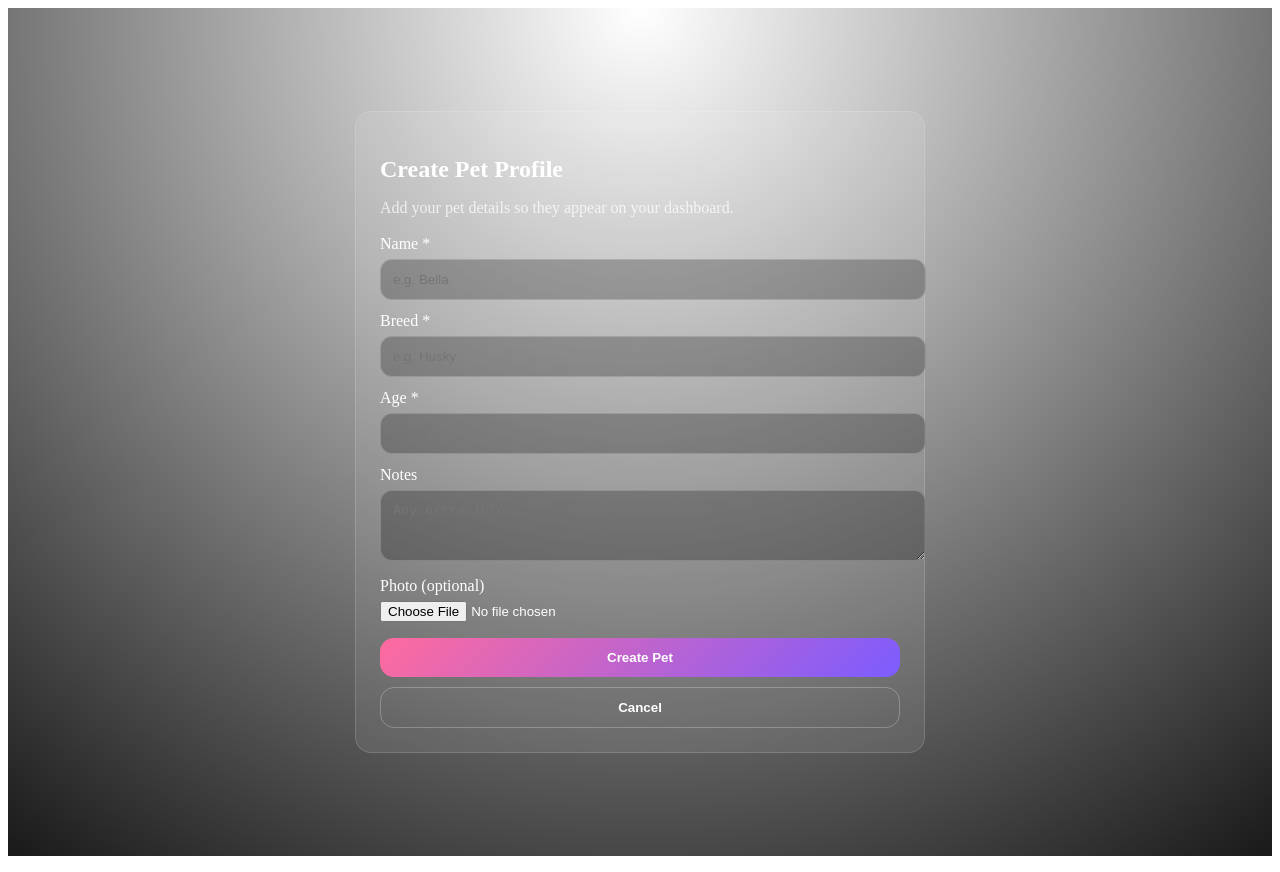
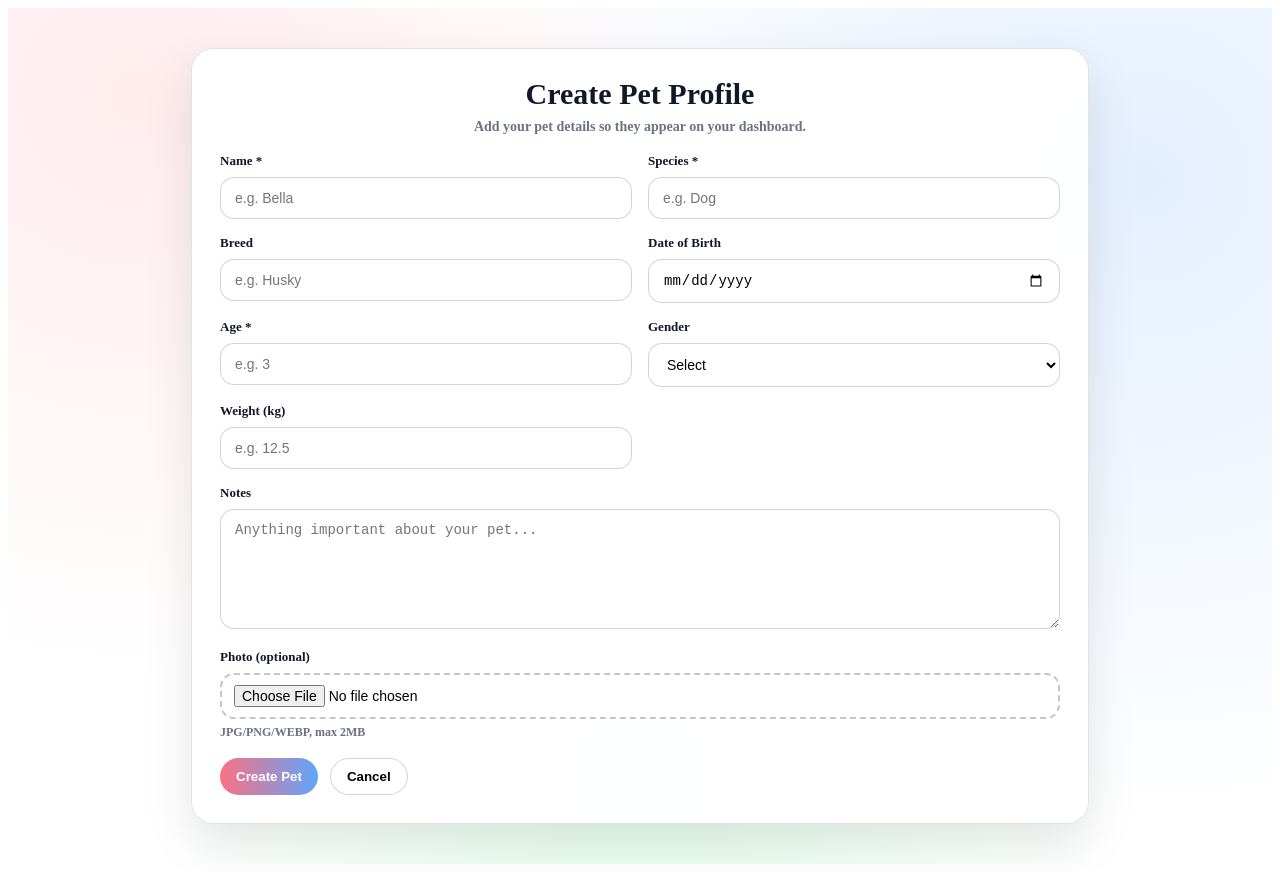
Before and after one commit to TUDublinBlanchBusinessIT/final-year-project-Jiyoungjinchoi, a React app in the folder frontend/: page /pets/create in a window 1280 px wide. Built offline with nearby package versions, Linux system fonts and the light colour scheme; sample sign-in values are in the browser's storage; the HTML template or start-up script is replaced by a standard one.

Commit message:
feat(pets): complete create pet flow with dashboard display and validation fixes

```diff
--- /dev/null
+++ b/frontend/src/pages/CreatePet.css
@@ -0,0 +1,180 @@
+/* CreatePet.css (ONLY for Create Pet page) */
+
+.pf-auth-page {
+  min-height: 100vh;
+  display: flex;
+  align-items: center;
+  justify-content: center;
+  padding: 28px 16px;
+
+  /* nice Pawfection background */
+  background:
+    radial-gradient(circle at 10% 10%, rgba(255, 228, 230, 0.7), transparent 42%),
+    radial-gradient(circle at 90% 20%, rgba(219, 234, 254, 0.75), transparent 48%),
+    radial-gradient(circle at 50% 90%, rgba(220, 252, 231, 0.75), transparent 48%);
+}
+
+.pf-auth-card {
+  width: 100%;
+  max-width: 840px;
+  background: rgba(255, 255, 255, 0.96);
+  border-radius: 22px;
+  padding: 28px;
+  border: 1px solid rgba(17, 24, 39, 0.12);
+  box-shadow: 0 18px 50px rgba(0, 0, 0, 0.10);
+}
+
+.pf-auth-title {
+  margin: 0;
+  text-align: center;
+  font-size: 30px;
+  font-weight: 900;
+  color: #111827;
+}
+
+.pf-auth-subtitle {
+  margin: 8px 0 18px;
+  text-align: center;
+  color: #6b7280;
+  font-weight: 600;
+  font-size: 14px;
+}
+
+/* --- Alerts --- */
+.pf-alert {
+  margin-top: 14px;
+  padding: 12px 14px;
+  border-radius: 14px;
+  font-weight: 800;
+  border: 1px solid transparent;
+}
+
+.pf-alert-error {
+  background: rgba(254, 226, 226, 0.95);
+  color: #991b1b;
+  border-color: rgba(220, 38, 38, 0.25);
+}
+
+.pf-alert-success {
+  background: rgba(209, 250, 229, 0.95);
+  color: #065f46;
+  border-color: rgba(16, 185, 129, 0.25);
+}
+
+/* --- Form Layout --- */
+.pf-form {
+  margin-top: 14px;
+}
+
+.pf-grid {
+  display: grid;
+  grid-template-columns: repeat(2, minmax(0, 1fr));
+  gap: 16px;
+}
+
+.pf-span-2 {
+  grid-column: span 2;
+}
+
+.pf-field {
+  min-width: 0; /* IMPORTANT: stops overflow */
+}
+
+.pf-field label {
+  display: block;
+  font-weight: 800;
+  margin-bottom: 8px;
+  color: #111827;
+  font-size: 13px;
+}
+
+.pf-field input,
+.pf-field select,
+.pf-field textarea {
+  width: 100%;
+  max-width: 100%;
+  box-sizing: border-box;
+  border-radius: 14px;
+  padding: 12px 14px;
+  font-size: 14px;
+  border: 1px solid rgba(17, 24, 39, 0.18);
+  background: rgba(255, 255, 255, 0.98);
+  outline: none;
+  transition: border-color 0.15s ease, box-shadow 0.15s ease;
+}
+
+.pf-field textarea {
+  resize: vertical;
+  min-height: 120px;
+}
+
+.pf-field input:focus,
+.pf-field select:focus,
+.pf-field textarea:focus {
+  border-color: rgba(96, 165, 250, 0.9);
+  box-shadow: 0 0 0 4px rgba(96, 165, 250, 0.18);
+}
+
+/* File input */
+.pf-file input[type="file"] {
+  padding: 10px 12px;
+  border-radius: 14px;
+  border: 2px dashed rgba(17, 24, 39, 0.25);
+  background: rgba(255, 255, 255, 0.92);
+  cursor: pointer;
+}
+
+.pf-help {
+  display: inline-block;
+  margin-top: 6px;
+  color: #6b7280;
+  font-weight: 600;
+  font-size: 12px;
+}
+
+/* Buttons */
+.pf-actions-row {
+  margin-top: 18px;
+  display: flex;
+  gap: 12px;
+  flex-wrap: wrap;
+}
+
+.pf-btn {
+  border-radius: 999px;
+  padding: 10px 16px;
+  font-weight: 800;
+  cursor: pointer;
+  border: 1px solid rgba(17, 24, 39, 0.18);
+  background: #fff;
+  transition: transform 0.12s ease, opacity 0.12s ease, box-shadow 0.12s ease;
+}
+
+.pf-btn:hover {
+  transform: translateY(-1px);
+  box-shadow: 0 10px 22px rgba(0, 0, 0, 0.06);
+}
+
+.pf-btn-primary {
+  background: linear-gradient(90deg, #fb7185, #60a5fa);
+  color: #fff;
+  border: none;
+}
+
+.pf-btn-primary:hover {
+  opacity: 0.92;
+}
+
+/* Responsive */
+@media (max-width: 720px) {
+  .pf-grid {
+    grid-template-columns: 1fr;
+  }
+  .pf-span-2 {
+    grid-column: span 1;
+  }
+  .pf-actions-row {
+    flex-direction: column;
+    align-items: stretch;
+  }
+}
--- a/frontend/src/pages/CreatePet.jsx
+++ b/frontend/src/pages/CreatePet.jsx
@@ -1,86 +1,100 @@
-import { useEffect, useState } from "react";
+import { useState } from "react";
 import { useNavigate } from "react-router-dom";
+import "./CreatePet.css";
 
 export default function CreatePet() {
   const navigate = useNavigate();
 
   const [form, setForm] = useState({
     name: "",
+    species: "",
     breed: "",
-    age: "",
+    dob: "",
+    age: "", // ✅ add age
+    gender: "",
+    weight: "",
     notes: "",
   });
 
   const [photo, setPhoto] = useState(null);
-  const [errors, setErrors] = useState({});
-  const [apiError, setApiError] = useState("");
+  const [loading, setLoading] = useState(false);
+  const [error, setError] = useState("");
   const [success, setSuccess] = useState("");
-  const [loading, setLoading] = useState(false);
 
   const token = localStorage.getItem("pawfection_token");
-
-  useEffect(() => {
-    // If not logged in, send user to login
-    if (!token) navigate("/login");
-  }, [token, navigate]);
-
-  const validate = () => {
-    const newErrors = {};
-
-    if (!form.name.trim()) newErrors.name = "Pet name is required.";
-    if (!form.breed.trim()) newErrors.breed = "Breed is required.";
-
-    if (!form.age || isNaN(form.age)) {
-      newErrors.age = "Age must be a number.";
-    } else if (Number(form.age) < 0 || Number(form.age) > 100) {
-      newErrors.age = "Age must be between 0 and 100.";
-    }
-
-    // Photo validation (optional but validated if provided)
-    if (photo) {
-      const allowedTypes = ["image/jpeg", "image/png", "image/jpg", "image/webp"];
-      const maxSize = 2 * 1024 * 1024; // 2MB
-
-      if (!allowedTypes.includes(photo.type)) {
-        newErrors.photo = "Photo must be JPG, PNG, or WEBP.";
-      }
-      if (photo.size > maxSize) {
-        newErrors.photo = "Photo must be under 2MB.";
-      }
-    }
-
-    setErrors(newErrors);
-    return Object.keys(newErrors).length === 0;
-  };
 
   const onChange = (e) => {
     setForm((prev) => ({ ...prev, [e.target.name]: e.target.value }));
   };
 
-  const onSubmit = async (e) => {
+  // ✅ calculate age from YYYY-MM-DD
+  const calcAgeFromDob = (dobStr) => {
+    if (!dobStr) return "";
+    const dob = new Date(dobStr);
+    if (Number.isNaN(dob.getTime())) return "";
+
+    const today = new Date();
+    let age = today.getFullYear() - dob.getFullYear();
+    const m = today.getMonth() - dob.getMonth();
+    if (m < 0 || (m === 0 && today.getDate() < dob.getDate())) age--;
+    return age < 0 ? "" : age;
+  };
+
+  const submit = async (e) => {
     e.preventDefault();
-    setApiError("");
+    setError("");
     setSuccess("");
 
-    if (!validate()) return;
+    if (!token) {
+      setError("You must be logged in.");
+      return;
+    }
+
+    if (!form.name.trim() || !form.species.trim()) {
+      setError("Please fill in required fields: Name and Species.");
+      return;
+    }
+
+    // ✅ If age not entered but DOB is, auto-calc age
+    const computedAge =
+      form.age !== "" ? Number(form.age) : calcAgeFromDob(form.dob);
+
+    // ✅ Backend currently requires age, so make sure we send it
+    if (computedAge === "" || Number.isNaN(Number(computedAge))) {
+      setError("Please enter Age, or select Date of Birth (so we can calculate it).");
+      return;
+    }
+
+    if (photo) {
+      const allowed = ["image/jpeg", "image/jpg", "image/png", "image/webp"];
+      if (!allowed.includes(photo.type)) {
+        setError("Photo must be JPG, PNG, or WEBP.");
+        return;
+      }
+      if (photo.size > 2 * 1024 * 1024) {
+        setError("Photo must be 2MB or less.");
+        return;
+      }
+    }
+
+    const fd = new FormData();
+    fd.append("name", form.name);
+    fd.append("species", form.species);
+    if (form.breed) fd.append("breed", form.breed);
+    if (form.dob) fd.append("dob", form.dob);
+    fd.append("age", String(computedAge)); // ✅ ALWAYS send age
+    if (form.gender) fd.append("gender", form.gender);
+    if (form.weight !== "") fd.append("weight", form.weight);
+    if (form.notes) fd.append("notes", form.notes);
+    if (photo) fd.append("photo", photo);
 
     setLoading(true);
-
     try {
-      const fd = new FormData();
-      fd.append("name", form.name);
-      fd.append("breed", form.breed);
-      fd.append("age", form.age);
-      fd.append("notes", form.notes);
-
-      if (photo) fd.append("photo", photo);
-
       const res = await fetch("http://127.0.0.1:8000/api/pets", {
         method: "POST",
         headers: {
+          Authorization: `Bearer ${token}`,
           Accept: "application/json",
-          Authorization: `Bearer ${token}`,
-          // ✅ DO NOT set Content-Type manually with FormData
         },
         body: fd,
       });
@@ -88,16 +102,11 @@ export default function CreatePet() {
       const data = await res.json();
 
       if (!res.ok) {
-        // Laravel validation errors
-        if (data?.errors) {
-          const mapped = {};
-          Object.keys(data.errors).forEach((key) => {
-            mapped[key] = data.errors[key][0];
-          });
-          setErrors(mapped);
-        } else {
-          setApiError(data?.message || "Something went wrong.");
-        }
+        const msg =
+          data?.message ||
+          (data?.errors ? Object.values(data.errors).flat().join(" ") : "") ||
+          "Failed to create pet.";
+        setError(msg);
         setLoading(false);
         return;
       }
@@ -105,156 +114,142 @@ export default function CreatePet() {
       setSuccess("Pet created successfully!");
       setLoading(false);
 
-      // redirect back to dashboard after small moment
-      setTimeout(() => navigate("/dashboard"), 700);
+      // ✅ Go dashboard
+      setTimeout(() => navigate("/dashboard"), 600);
     } catch (err) {
+      setError("Failed to fetch. Is the backend running?");
       setLoading(false);
-      setApiError("Server error. Is your backend running?");
     }
   };
 
   return (
-    <div
-      style={{
-        minHeight: "100vh",
-        display: "flex",
-        justifyContent: "center",
-        alignItems: "center",
-        padding: "24px",
-        background:
-          "radial-gradient(circle at top, rgba(255,255,255,0.12), rgba(0,0,0,0.9))",
-      }}
-    >
-      <div
-        style={{
-          width: "100%",
-          maxWidth: "520px",
-          background: "rgba(255,255,255,0.08)",
-          border: "1px solid rgba(255,255,255,0.15)",
-          borderRadius: "16px",
-          padding: "24px",
-          backdropFilter: "blur(10px)",
-        }}
-      >
-        <h2 style={{ color: "white", marginBottom: "8px" }}>Create Pet Profile</h2>
-        <p style={{ color: "rgba(255,255,255,0.75)", marginBottom: "18px" }}>
+    <div className="pf-auth-page">
+      <div className="pf-auth-card">
+        <h1 className="pf-auth-title">Create Pet Profile</h1>
+        <p className="pf-auth-subtitle">
           Add your pet details so they appear on your dashboard.
         </p>
 
-        {apiError && (
-          <div style={{ background: "rgba(255,0,0,0.15)", color: "white", padding: "10px", borderRadius: "10px", marginBottom: "12px" }}>
-            {apiError}
-          </div>
-        )}
+        {error && <div className="pf-alert pf-alert-error">{error}</div>}
+        {success && <div className="pf-alert pf-alert-success">{success}</div>}
 
-        {success && (
-          <div style={{ background: "rgba(0,255,0,0.12)", color: "white", padding: "10px", borderRadius: "10px", marginBottom: "12px" }}>
-            {success}
-          </div>
-        )}
-
-        <form onSubmit={onSubmit}>
-          {/* Name */}
-          <div style={{ marginBottom: "12px" }}>
-            <label style={{ color: "white", display: "block", marginBottom: "6px" }}>Name *</label>
+        <form onSubmit={submit} className="pf-form">
+          <div className="pf-grid">
+            <div className="pf-field">
+              <label>Name *</label>
               <input
                 name="name"
                 value={form.name}
                 onChange={onChange}
                 placeholder="e.g. Bella"
-              style={{ width: "100%", padding: "12px", borderRadius: "12px", border: "1px solid rgba(255,255,255,0.2)", background: "rgba(0,0,0,0.25)", color: "white" }}
               />
-            {errors.name && <small style={{ color: "#ffb3b3" }}>{errors.name}</small>}
             </div>
 
-          {/* Breed */}
-          <div style={{ marginBottom: "12px" }}>
-            <label style={{ color: "white", display: "block", marginBottom: "6px" }}>Breed *</label>
+            <div className="pf-field">
+              <label>Species *</label>
+              <input
+                name="species"
+                value={form.species}
+                onChange={onChange}
+                placeholder="e.g. Dog"
+              />
+            </div>
+
+            <div className="pf-field">
+              <label>Breed</label>
               <input
                 name="breed"
                 value={form.breed}
                 onChange={onChange}
                 placeholder="e.g. Husky"
-              style={{ width: "100%", padding: "12px", borderRadius: "12px", border: "1px solid rgba(255,255,255,0.2)", background: "rgba(0,0,0,0.25)", color: "white" }}
               />
-            {errors.breed && <small style={{ color: "#ffb3b3" }}>{errors.breed}</small>}
             </div>
 
-          {/* Age */}
-          <div style={{ marginBottom: "12px" }}>
-            <label style={{ color: "white", display: "block", marginBottom: "6px" }}>Age *</label>
+            <div className="pf-field">
+              <label>Date of Birth</label>
               <input
+                type="date"
+                name="dob"
+                value={form.dob}
+                onChange={(e) => {
+                  const dob = e.target.value;
+                  const autoAge = calcAgeFromDob(dob);
+                  setForm((prev) => ({
+                    ...prev,
+                    dob,
+                    age: prev.age === "" ? String(autoAge) : prev.age, // ✅ only auto-fill if age empty
+                  }));
+                }}
+              />
+            </div>
+
+            {/* ✅ NEW AGE FIELD */}
+            <div className="pf-field">
+              <label>Age *</label>
+              <input
+                type="number"
+                min="0"
                 name="age"
                 value={form.age}
                 onChange={onChange}
                 placeholder="e.g. 3"
-              type="number"
-              style={{ width: "100%", padding: "12px", borderRadius: "12px", border: "1px solid rgba(255,255,255,0.2)", background: "rgba(0,0,0,0.25)", color: "white" }}
               />
-            {errors.age && <small style={{ color: "#ffb3b3" }}>{errors.age}</small>}
             </div>
 
-          {/* Notes */}
-          <div style={{ marginBottom: "12px" }}>
-            <label style={{ color: "white", display: "block", marginBottom: "6px" }}>Notes</label>
+            <div className="pf-field">
+              <label>Gender</label>
+              <select name="gender" value={form.gender} onChange={onChange}>
+                <option value="">Select</option>
+                <option value="Female">Female</option>
+                <option value="Male">Male</option>
+                <option value="Unknown">Unknown</option>
+              </select>
+            </div>
+
+            <div className="pf-field">
+              <label>Weight (kg)</label>
+              <input
+                type="number"
+                step="0.1"
+                min="0"
+                name="weight"
+                value={form.weight}
+                onChange={onChange}
+                placeholder="e.g. 12.5"
+              />
+            </div>
+
+            <div className="pf-field pf-span-2">
+              <label>Notes</label>
               <textarea
                 name="notes"
                 value={form.notes}
                 onChange={onChange}
-              placeholder="Any extra info..."
-              rows={3}
-              style={{ width: "100%", padding: "12px", borderRadius: "12px", border: "1px solid rgba(255,255,255,0.2)", background: "rgba(0,0,0,0.25)", color: "white" }}
+                rows={4}
+                placeholder="Anything important about your pet..."
               />
-            {errors.notes && <small style={{ color: "#ffb3b3" }}>{errors.notes}</small>}
             </div>
 
-          {/* Photo */}
-          <div style={{ marginBottom: "16px" }}>
-            <label style={{ color: "white", display: "block", marginBottom: "6px" }}>Photo (optional)</label>
+            <div className="pf-field pf-file pf-span-2">
+              <label>Photo (optional)</label>
               <input
                 type="file"
                 accept="image/*"
                 onChange={(e) => setPhoto(e.target.files?.[0] || null)}
-              style={{ color: "white" }}
               />
-            {errors.photo && <small style={{ color: "#ffb3b3" }}>{errors.photo}</small>}
+              <span className="pf-help">JPG/PNG/WEBP, max 2MB</span>
+            </div>
           </div>
 
-          <button
-            type="submit"
-            disabled={loading}
-            style={{
-              width: "100%",
-              padding: "12px",
-              borderRadius: "14px",
-              border: "none",
-              cursor: "pointer",
-              color: "white",
-              fontWeight: 700,
-              background: "linear-gradient(135deg, #ff6b9e, #7c5cff)",
-              opacity: loading ? 0.7 : 1,
-            }}
-          >
+          <div className="pf-actions-row">
+            <button className="pf-btn pf-btn-primary" type="submit" disabled={loading}>
               {loading ? "Creating..." : "Create Pet"}
             </button>
 
-          <button
-            type="button"
-            onClick={() => navigate("/dashboard")}
-            style={{
-              width: "100%",
-              padding: "12px",
-              borderRadius: "14px",
-              border: "1px solid rgba(255,255,255,0.25)",
-              cursor: "pointer",
-              color: "white",
-              fontWeight: 600,
-              background: "transparent",
-              marginTop: "10px",
-            }}
-          >
+            <button type="button" className="pf-btn" onClick={() => navigate("/dashboard")}>
               Cancel
             </button>
+          </div>
         </form>
       </div>
     </div>
```
Also changed, not shown: frontend/src/pages/Dashboard.jsx (+112 -17 lines). Lines whose indentation alone changed are shown as unchanged.
